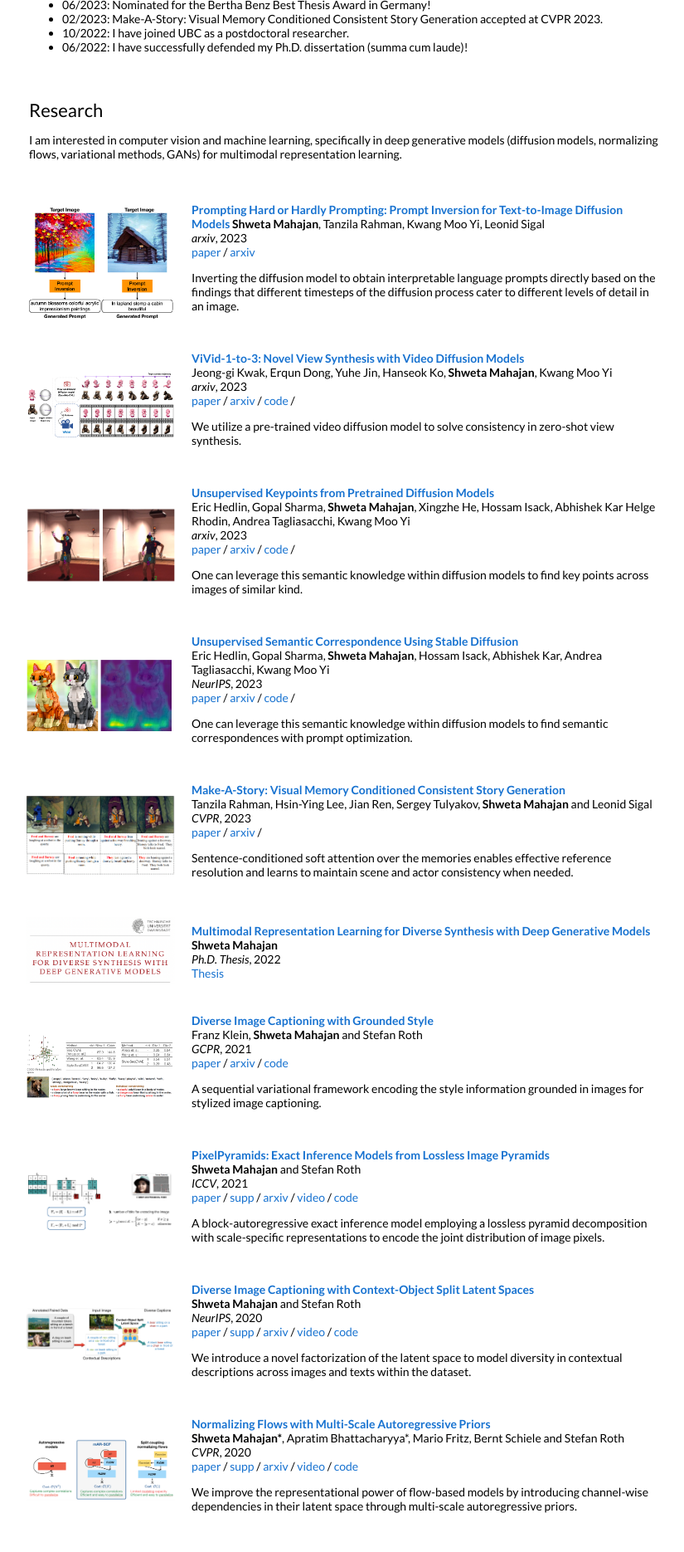
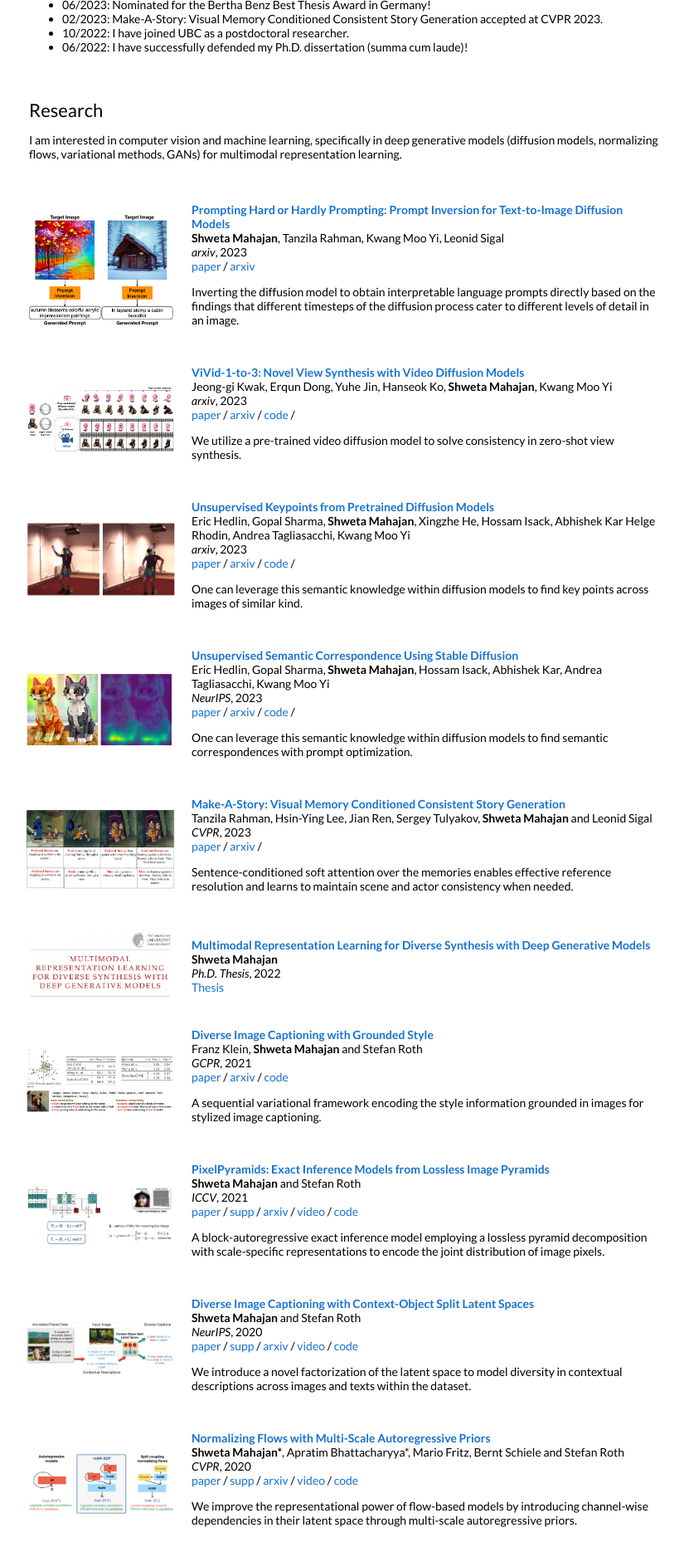
Before and after one commit to s-mahajan/s-mahajan.github.io, a Jekyll site: the page index.html, which Jekyll copies as it is, in a window 1280 px wide. Shown: the part 497-2367 px from the top of the page at 83% size, without its empty margins (225-1050 px from the left). Built offline with Jekyll 4.4.1, drawn with Linux system fonts in a browser that asks for light colours.

Commit message:
Update index.html

```diff
--- a/index.html
+++ b/index.html
@@ -105,7 +105,7 @@
             <td style="padding:2.0%;width:75%;vertical-align:middle">
                <a href="https://arxiv.org/pdf/2312.12416.pdf"><h3>Prompting Hard or Hardly Prompting:
 Prompt Inversion for Text-to-Image Diffusion Models</h3></a>
-              <be>
+              <br>
               <b>Shweta Mahajan</b>, Tanzila Rahman, Kwang Moo Yi, Leonid Sigal
               <br>
               <em>arxiv</em>, 2023
```
